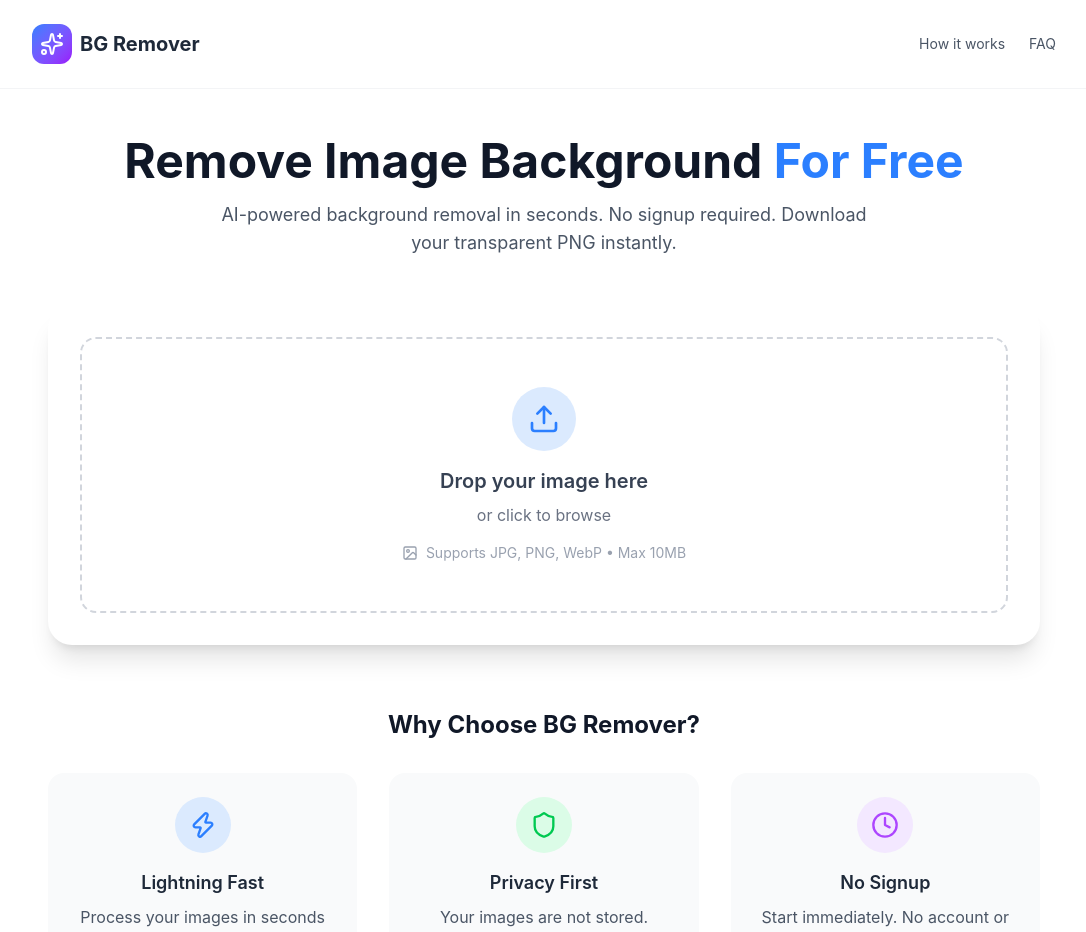
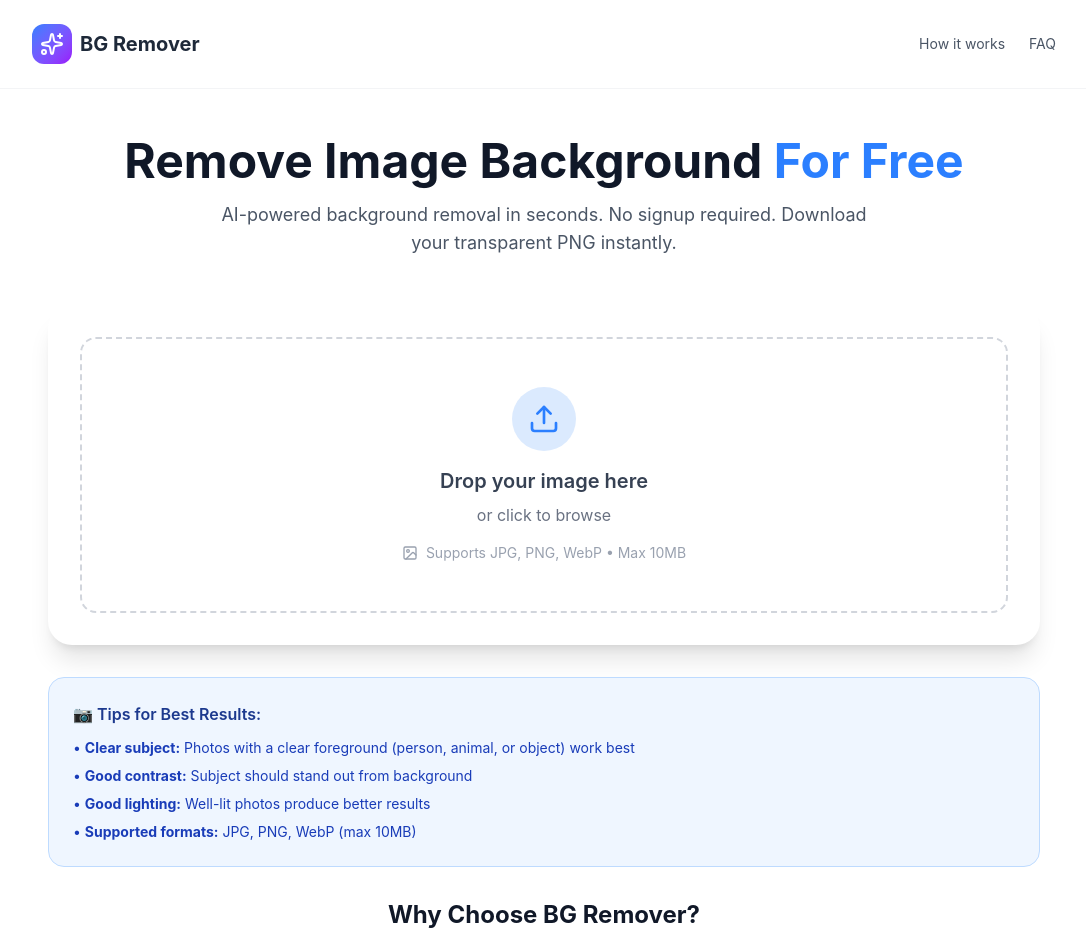
Before and after one commit to lily976553750-svg/image-background-remover, a Next.js app: page / in a window 1280 px wide. Shown: the top 932 px of the page, without its empty margins (96-1182 px from the left). Built offline with nearby package versions, Linux system fonts and the light colour scheme.

Commit message:
feat: add user-friendly error messages and usage tips

```diff
--- a/app/page.tsx
+++ b/app/page.tsx
@@ -109,7 +109,7 @@ export default function Home() {
         )}
 
         {/* Upload / Result Section */}
-        <div className="bg-white rounded-3xl shadow-xl p-8 mb-16">
+        <div className="bg-white rounded-3xl shadow-xl p-8 mb-8">
           {processedImage && originalImage ? (
             <ImageCompare
               originalImage={originalImage}
@@ -127,6 +127,19 @@ export default function Home() {
             </div>
           )}
         </div>
+
+        {/* Tips Section */}
+        {!processedImage && !isLoading && (
+          <div className="bg-blue-50 border border-blue-200 rounded-2xl p-6 mb-8">
+            <h3 className="font-semibold text-blue-900 mb-3">📷 Tips for Best Results:</h3>
+            <ul className="space-y-2 text-sm text-blue-800">
+              <li>• <strong>Clear subject:</strong> Photos with a clear foreground (person, animal, or object) work best</li>
+              <li>• <strong>Good contrast:</strong> Subject should stand out from background</li>
+              <li>• <strong>Good lighting:</strong> Well-lit photos produce better results</li>
+              <li>• <strong>Supported formats:</strong> JPG, PNG, WebP (max 10MB)</li>
+            </ul>
+          </div>
+        )}
 
         {/* Features Section */}
         {!processedImage && !isLoading && (
```
Also changed, not shown: 1 other file (tests, documents, lock files or other folders).
